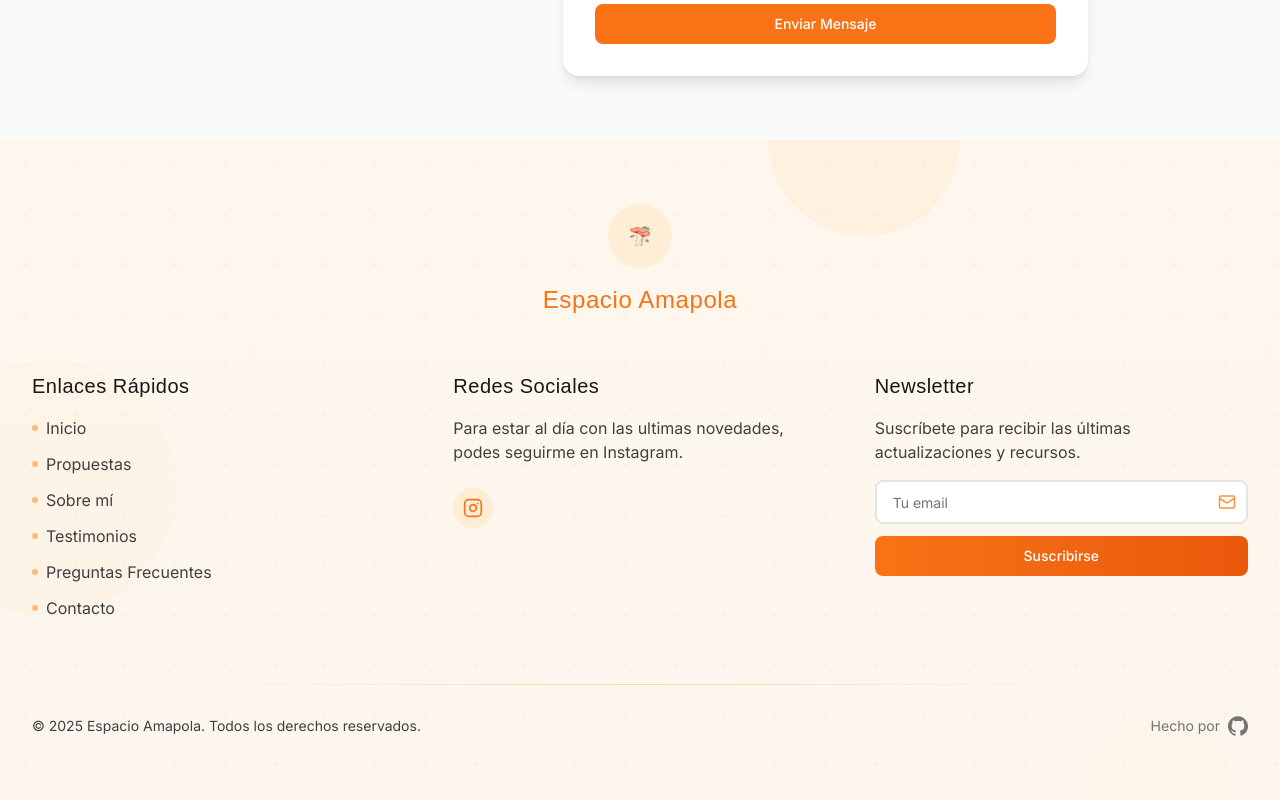
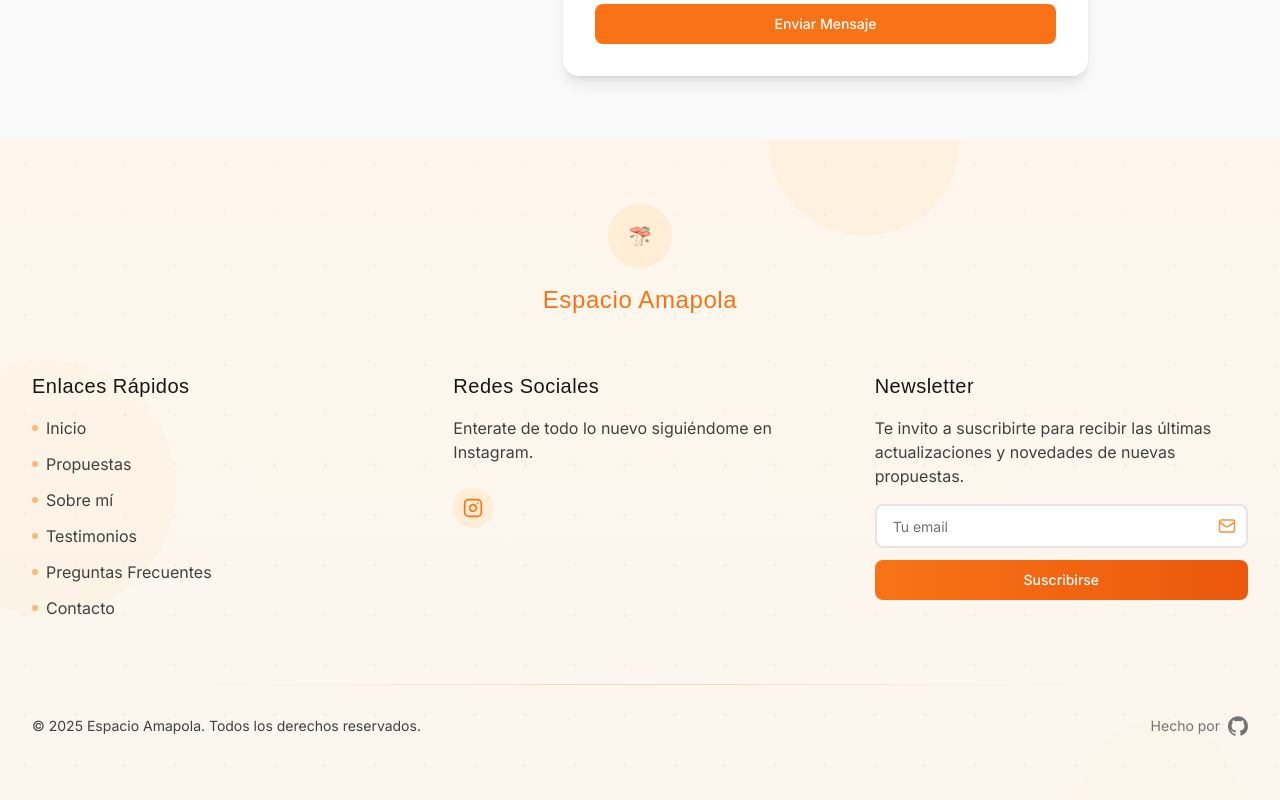
Before and after one commit to ssannnn/espacio_amapola_v2.1, a Next.js app: page /services in a window 1280 px wide. Shown: the part 4164-4964 px from the top of the page. Built offline with nearby package versions, Linux system fonts and the light colour scheme; no server answers; a web font is replaced by a local one.

Commit message:
fix: add proper content

```diff
--- a/src/components/landing/about_v2.tsx
+++ b/src/components/landing/about_v2.tsx
@@ -46,7 +46,7 @@ export default function About(): React.JSX.Element {
     },
     {
       institution: "Método Frida Kaplan",
-      certification: "Docente en el Método Frida Kaplan",
+      certification: "Docente del Método Frida Kaplan",
       logoUrl: "/frida-kaplan.webp",
     },
     {
@@ -56,7 +56,7 @@ export default function About(): React.JSX.Element {
     },
     {
       institution: "Parto positivo",
-      certification: "Prof. de HIPNOPARTO B",
+      certification: "Prof. de HIPNOPARTO",
       logoUrl: "/parto-positivo.webp",
     },
   ];
@@ -115,12 +115,6 @@ export default function About(): React.JSX.Element {
                     <div className="absolute inset-0 bg-gradient-to-t from-black/20 to-transparent" />
                   </div>
                 </div>
-
-                {/* Static decorative elements with subtle float animation on desktop */}
-                <div className="absolute left-[15%] top-[20%] h-4 w-4 rounded-full bg-orange-200 opacity-70 md:animate-[bounce_6s_ease-in-out_infinite]" />
-                <div className="absolute right-[20%] top-[15%] h-6 w-6 rounded-full bg-orange-300 opacity-60 md:animate-[bounce_7s_ease-in-out_infinite]" />
-                <div className="absolute bottom-[15%] left-[25%] h-5 w-5 rounded-full bg-orange-400 opacity-60 md:animate-[bounce_5s_ease-in-out_infinite]" />
-                <div className="absolute bottom-[20%] right-[15%] h-3 w-3 rounded-full bg-orange-500 opacity-70 md:animate-[bounce_8s_ease-in-out_infinite]" />
               </div>
             </div>
 
--- a/src/components/landing/footer.tsx
+++ b/src/components/landing/footer.tsx
@@ -132,8 +132,7 @@ export default function Footer(): React.JSX.Element {
               Redes Sociales
             </h4>
             <p className="mb-6 font-sans">
-              Para estar al día con las ultimas novedades, podes seguirme en
-              Instagram.
+              Enterate de todo lo nuevo siguiéndome en Instagram.
             </p>
             <div className="flex space-x-4">
               {/* Instagram link */}
@@ -182,7 +181,8 @@ export default function Footer(): React.JSX.Element {
               Newsletter
             </h4>
             <p className="mb-4 font-sans">
-              Suscríbete para recibir las últimas actualizaciones y recursos.
+              Te invito a suscribirte para recibir las últimas actualizaciones y
+              novedades de nuevas propuestas.
             </p>
             {isSubscribed ? (
               <motion.div
```
